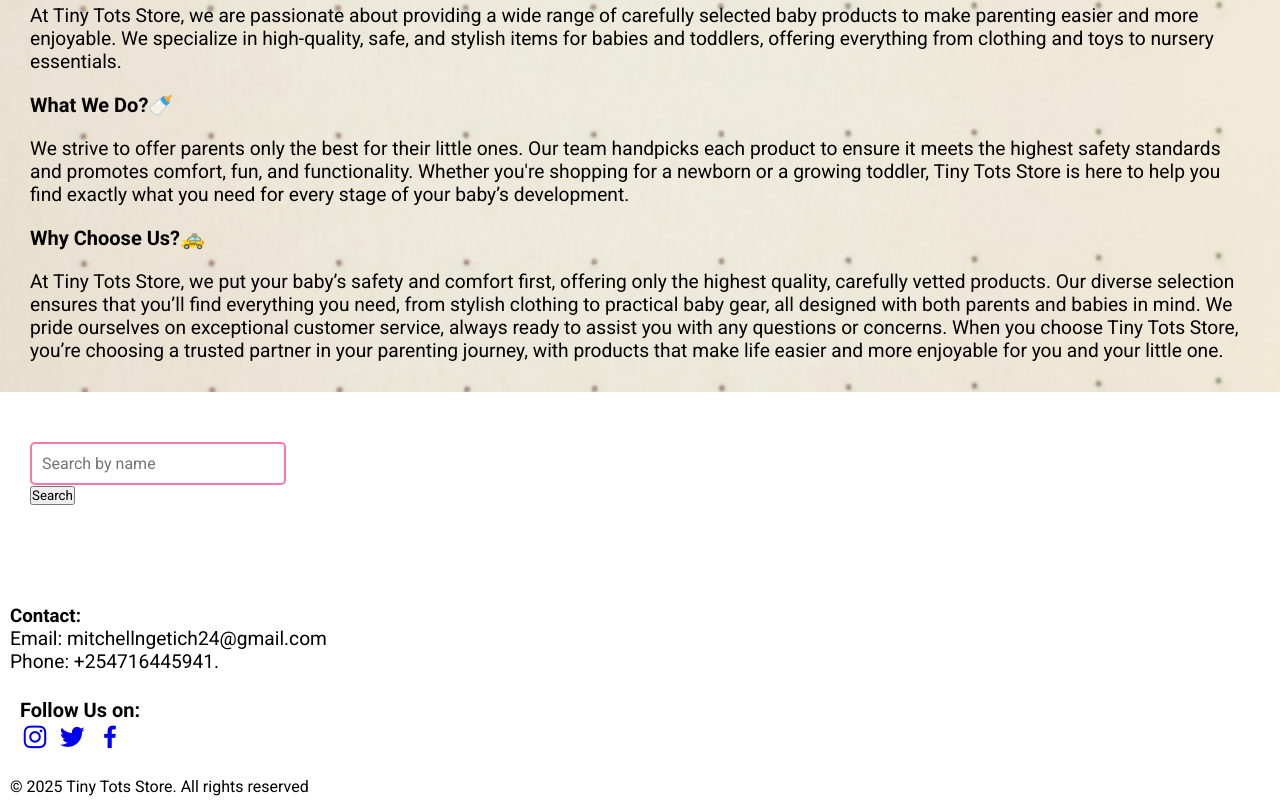
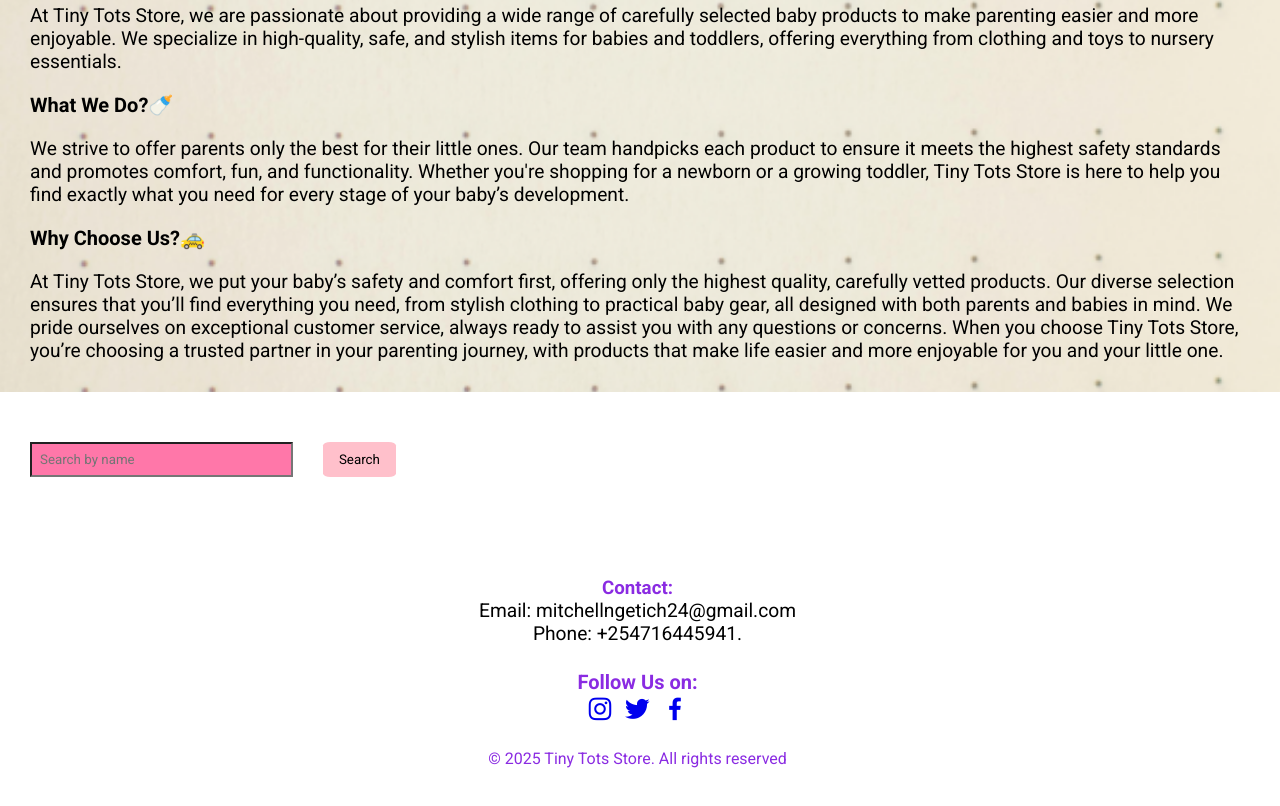
Before and after one commit to Mitche-44/TINYTOTSSTORE, a plain HTML site: page index.html in a window 1280 px wide. Shown: the part 961-1767 px from the top of the page. After the commit the page ends 1739 px from the top, so only its background shows below. Drawn offline with nearby package versions, Linux system fonts and the light colour scheme; no server answers.

Commit message:
feat:style search btn

```diff
--- a/style.css
+++ b/style.css
@@ -22,6 +22,8 @@ header{
     display: flex;
     align-items: center;
     justify-content: space-between;
+    top: 0;
+    left: 0;
 
 }
 .nav-container{
@@ -84,6 +86,7 @@ h1:hover{
     color: orangered;
 
  }
+
 
  section{
     padding: 30px ;
@@ -156,13 +159,15 @@ h1:hover{
     color: black;
     font-size: 20px;
 }
-#footer{
+footer{
     display:inline;
     justify-content: space-between;
     color: blueviolet;
     margin-top: 10px;
     text-align: center;
-
+    top: 0;
+    left: 0;
+    width: 100%;
 }
 
 #footer-contact{
@@ -211,18 +216,6 @@ h1:hover{
     margin: 20px 0;
   }
 
-  .filter-box {
-    flex: 1;
-    margin: 0 10px;
-  }
-
-  #categoryFilter, #search {
-    padding: 10px;
-    width: 100%;
-    border: 2px solid #FF77A9;
-    border-radius: 5px;
-    font-size: 1rem;
-  }
 
   /* Product Grid */
   .product-grid {
@@ -332,3 +325,34 @@ h1:hover{
     cursor: pointer;
     transition: background-color 0.3s ease;
   }
+
+#search-form {
+  display: flex;
+  gap: 10px;
+  width: 30%;
+  position: relative;;
+}
+
+#search {
+  padding: 8px;
+  flex-grow: 1;
+  margin-right: 20px;
+  background: #FF77A9;
+  color: black;
+  cursor: pointer;
+
+}
+
+#search-btn {
+  width: 20%;
+  background-color: pink;
+  color: black;
+  border: none;
+  cursor: pointer;
+  border-radius: 10%;
+
+}
+
+#search-btn:hover {
+  background-color: #45a049;
+}
```
